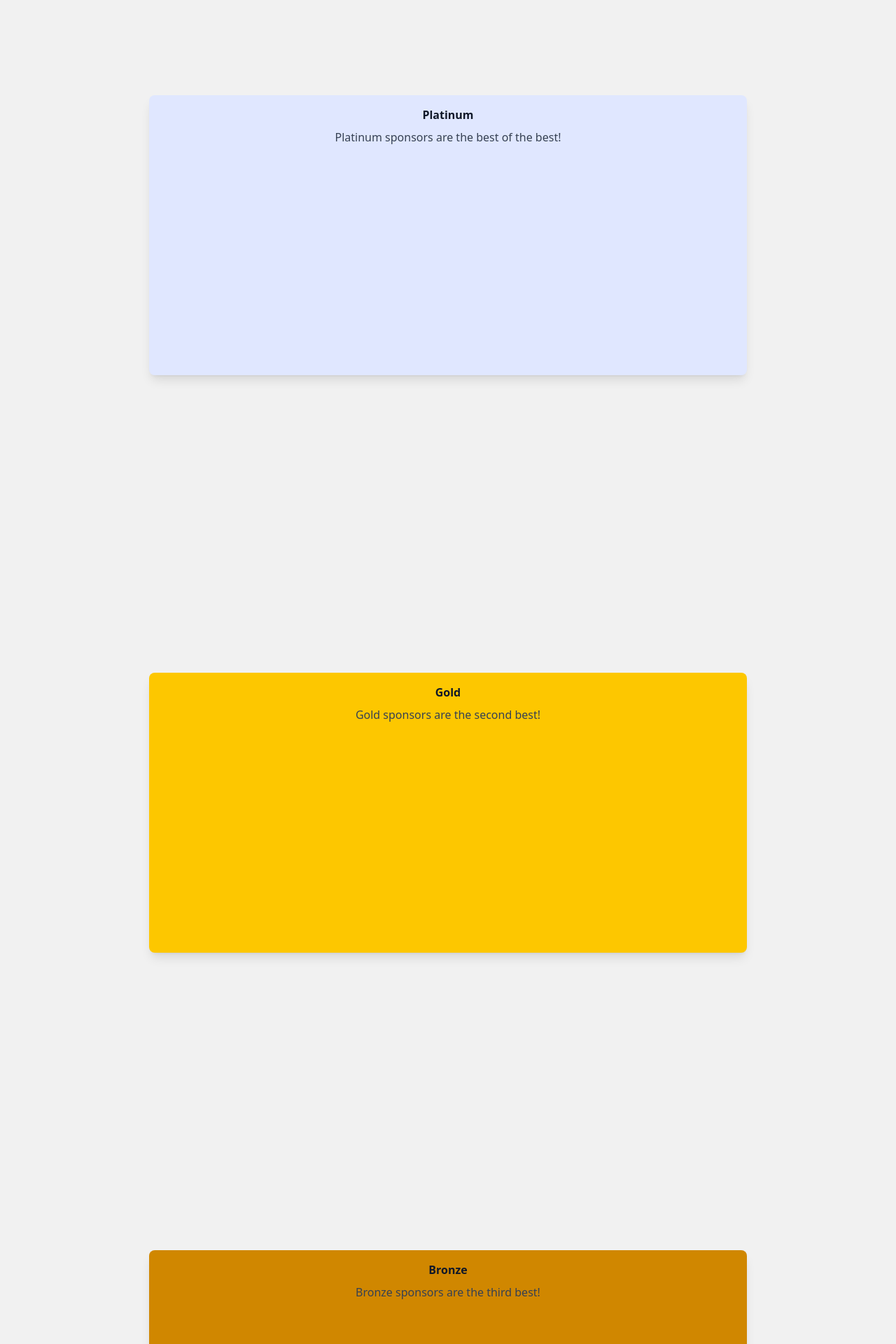
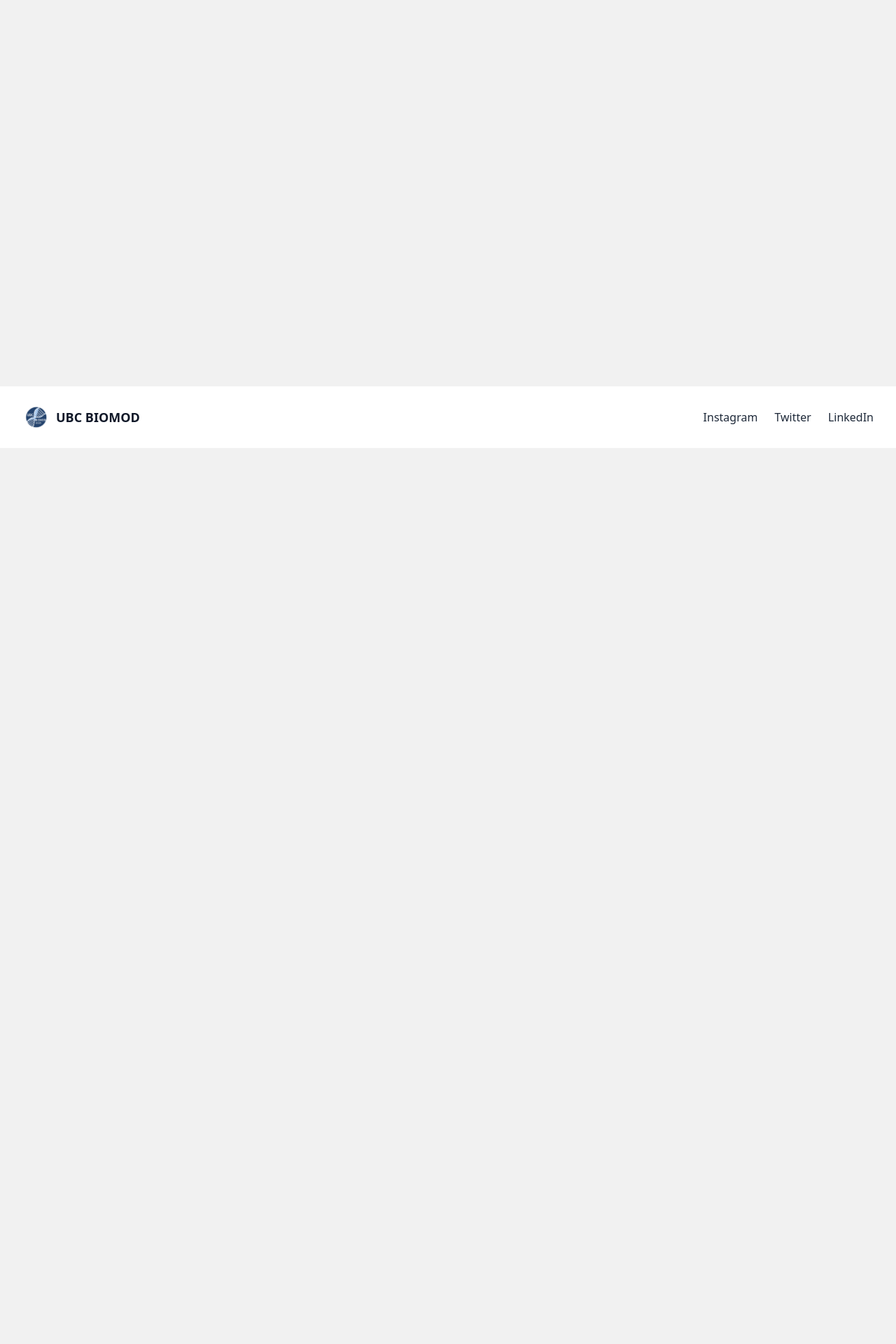
Before and after one commit to ubc-biomod/biomod2025, a React (Vite) app: page /sponsors in a window 1280 px wide. Shown: the part 160-2080 px from the top of the page at 70% size. After the commit the page ends 800 px from the top, so only its background shows below. Built offline with nearby package versions, Linux system fonts and the light colour scheme.

Commit message:
Revert "Merge branch 'joseph' into carson/mainpage-demo"
This reverts commit 97f9870df39931c0959824e94e4f5b30ed8865ed, reversing
changes made to 44a93168fa0f87a3829ab2d05eae89a9a3eca0b0.

```diff
--- a/src/components/SponsorCards.tsx
+++ /dev/null
@@ -1,25 +0,0 @@
-'use client'
-import StickyCard from "./reusable/StickyCard"
-import { useEffect, useRef } from "react"
-
-export default function SponsorCards() {
-    return (
-        <div>
-            <StickyCard title="Platinum" i={0} cardClass="bg-indigo-100 min-h-100 text-center">
-                <p>
-                    Platinum sponsors are the best of the best!
-                </p>
-            </StickyCard>
-            <StickyCard title="Gold" i={1} cardClass="bg-yellow-400 min-h-100 text-center">
-                <p>
-                    Gold sponsors are the second best!
-                </p>
-            </StickyCard>
-            <StickyCard title="Bronze" i={2} cardClass="bg-yellow-600 min-h-100 text-center">
-                <p>
-                    Bronze sponsors are the third best!
-                </p>
-            </StickyCard>
-        </div>
-    )
-}
--- a/src/components/reusable/Card.tsx
+++ b/src/components/reusable/Card.tsx
@@ -1,8 +1,8 @@
-function Card({ title, cardClass, children }: { title?: string; cardClass?: string; children?: React.ReactNode }) {
+function Card({ title, className, children }: { title?: string; className?: string; children?: React.ReactNode }) {
   // This component is a reusable card that can display a title, content, and children.
   return (
     <div
-      className={`shadow-lg rounded-lg p-4 transition duration-300 ${cardClass}`}
+      className={`bg-white dark:bg-gray-900 shadow-lg rounded-lg p-4 transition duration-300 ${className}`}
     >
         {title && <h2 className="text-l font-semibold mb-2">{title}</h2>}
         <div className="text-gray-700 dark:text-gray-300">
--- a/src/components/reusable/StickyCard.tsx
+++ /dev/null
@@ -1,16 +0,0 @@
-'use client'
-import Card from './Card'
-
-const StickyCard = ({ title, cardClass, children, i}: { title?: string; cardClass?: string; children?: React.ReactNode; i: number; }) => {
-    return (
-        <div className="sticky top-0 flex justify-center items-center h-[100vh]">
-            <div className="relative w-2/3" style={{top:`calc(${i * 25}px)`}}>
-                <Card title={title} cardClass={cardClass}>
-                    {children}
-                </Card>
-            </div>
-        </div>
-    )
-}
-
-export default StickyCard
--- a/src/pages/SponsorsPage.tsx
+++ b/src/pages/SponsorsPage.tsx
@@ -1,10 +1,7 @@
-import SponsorCards from '../components/SponsorCards'
-
 function SponsorsPage() {
     return (
         <div>
             Hello world
-            <SponsorCards></SponsorCards>
         </div>
     )
 }
--- a/src/styles/global.css
+++ b/src/styles/global.css
@@ -37,43 +37,3 @@ random colors
   --color-card-two: #ffc5c4;
 
 }
-
-body {
-  /* background: #AACDB5;
-background: radial-gradient(circle,rgba(170, 205, 181, 1) 0%, rgba(255, 159, 156, 1) 100%); */
-  /*#ffc5c4  #ff8584*/
-  background: #F1F1F1;
-}
-
-
-/*
-random colors
-#B9D8C2 - pastelly light green
-#9AC2C9 - pastelly light blue
-#8AA1B1 - grey/blue
-#4A5043 - ebony (swampy brown)
-#FFCB47 - sunglow (warm yellow)
-*/
-
-@theme {
-  --color-bg-primary: #F1F1F1;
-  --color-bg-secondary: #47b99e;
-  --color-bg-tertiary: #FF9F9C;
-  --color-navbar: #FFFFFF;
-  --color-title: #1E1E1E;
-  --color-header: #1E1E1E;
-  --color-subheader: #1E1E1E;
-  --color-body: #1E1E1E;
-  --color-card-one: #72c2b5;
-  --color-card-two: #ffc5c4;
-
-}
-
-.cardContainer {
-  height: 100vh;
-  display: flex;
-  align-items: center;
-  justify-content: center;
-  position: sticky;
-  top: 0px;
-}
```
